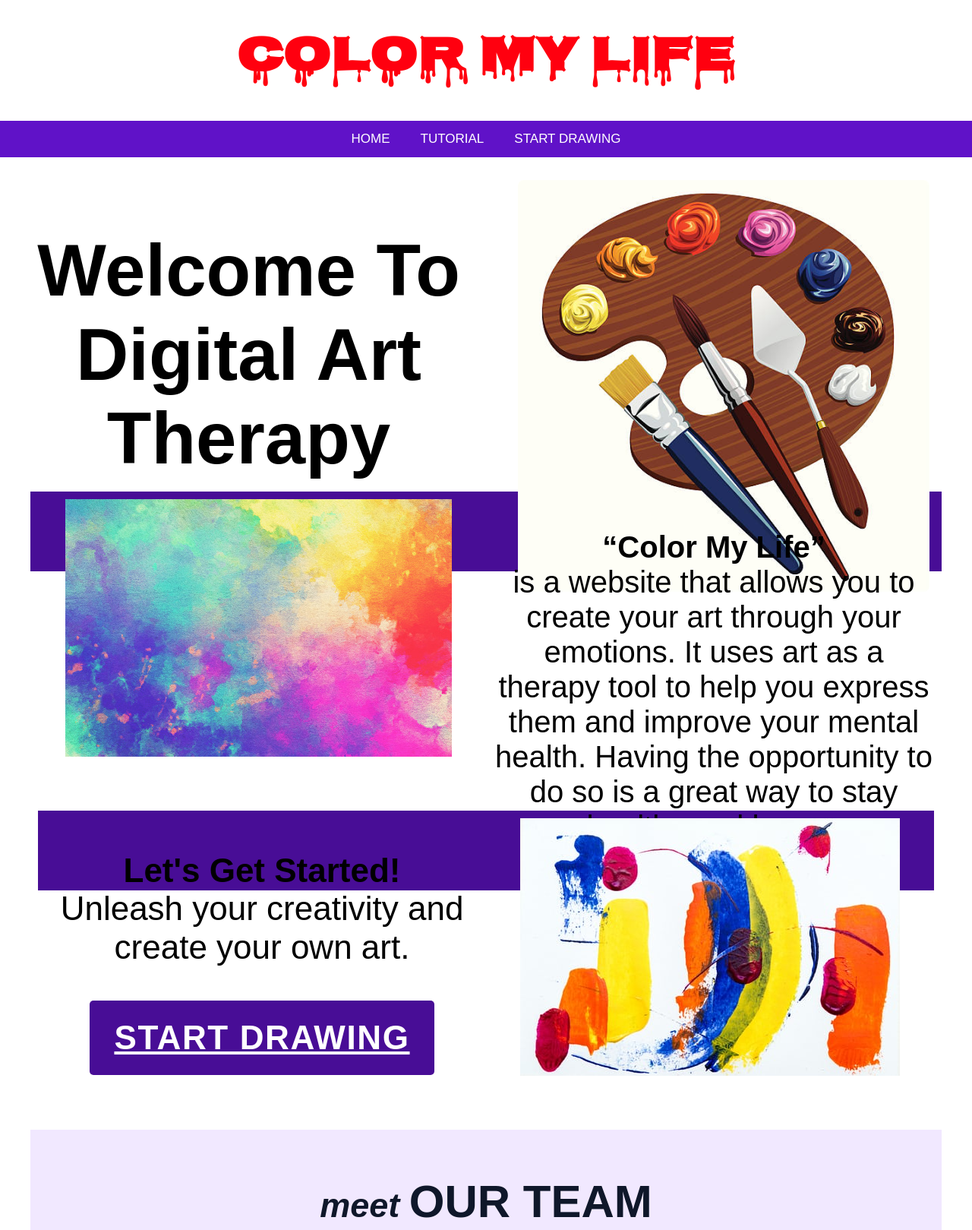
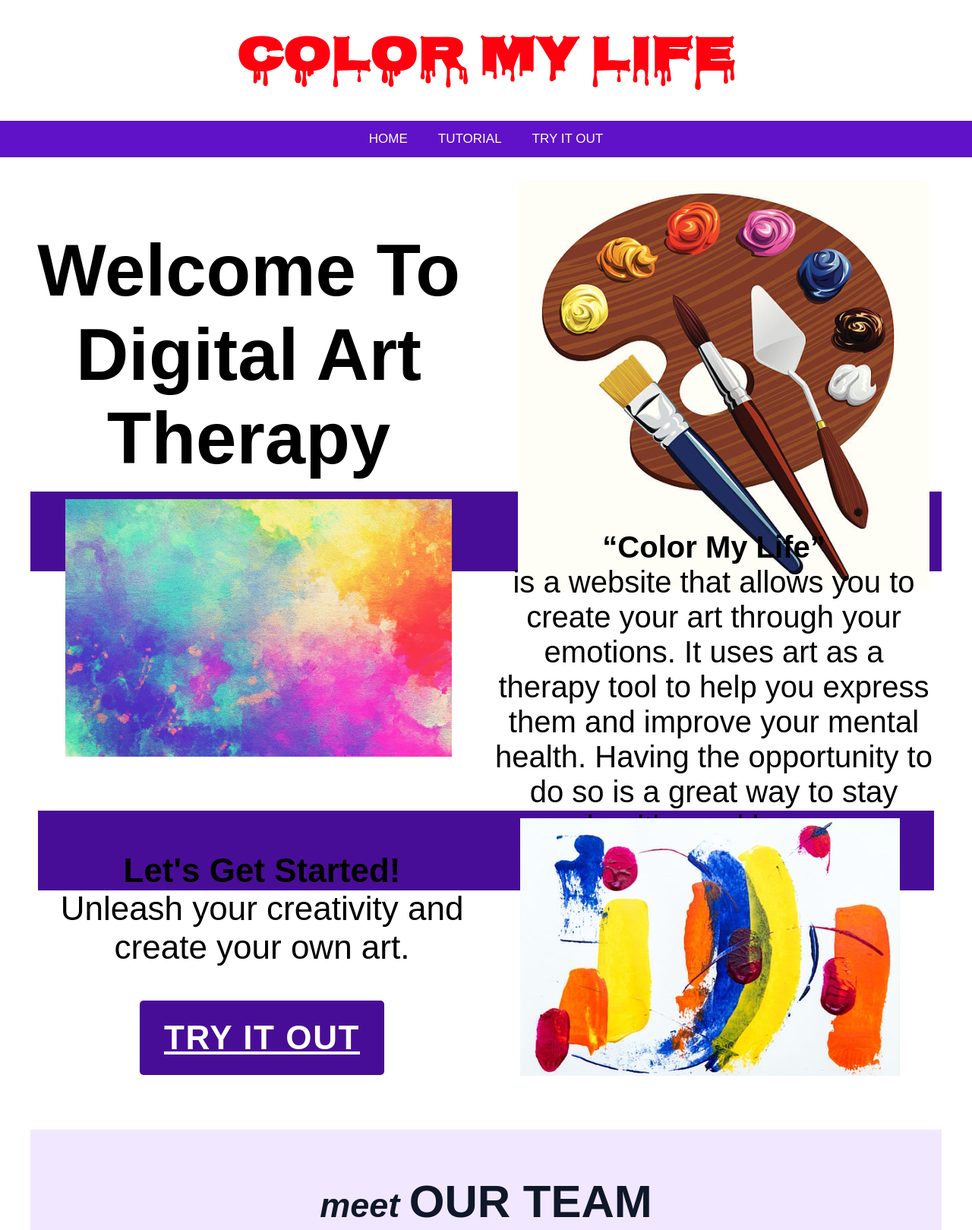
Before and after one commit to codewithbingle/colormylife, a plain HTML site: page index.html in a window 1280 px wide. Shown: the top 1619 px of the page at 76% size. Drawn offline with Linux system fonts and the light colour scheme.

Commit message:
Update index.html

```diff
--- a/index.html
+++ b/index.html
@@ -23,7 +23,7 @@
         <div class="topnav">
             <a class="active" href="#home">HOME</a>
             <a href="#tutorial">TUTORIAL</a>
-            <a href="#start-drawing">START DRAWING</a>
+            <a href="#start-drawing">TRY IT OUT</a>
           </div>
     </header>
     <section class="grid-image">
@@ -74,7 +74,7 @@
                             <strong>Let's Get Started!</strong><br>
                             Unleash your creativity and create your own art.
                             </p>
-                            <a href="https://www.linkedin.com/in/mi-annmiranda-hartman/" class="btn">START DRAWING</a>
+                            <a href="https://www.linkedin.com/in/mi-annmiranda-hartman/" class="btn">TRY IT OUT</a>
                         </div>
                     </div>
                         <div class="card-04">
```
